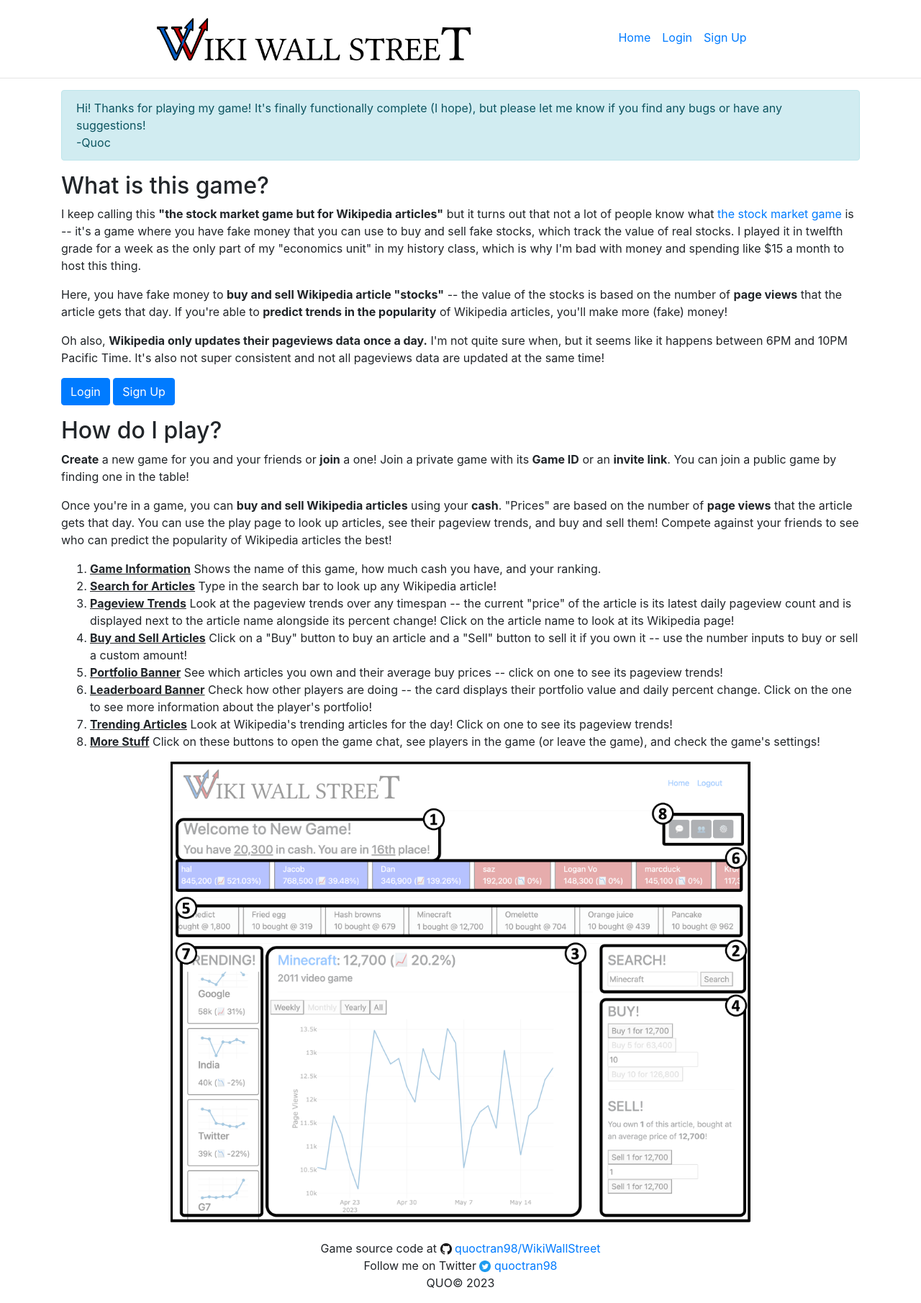
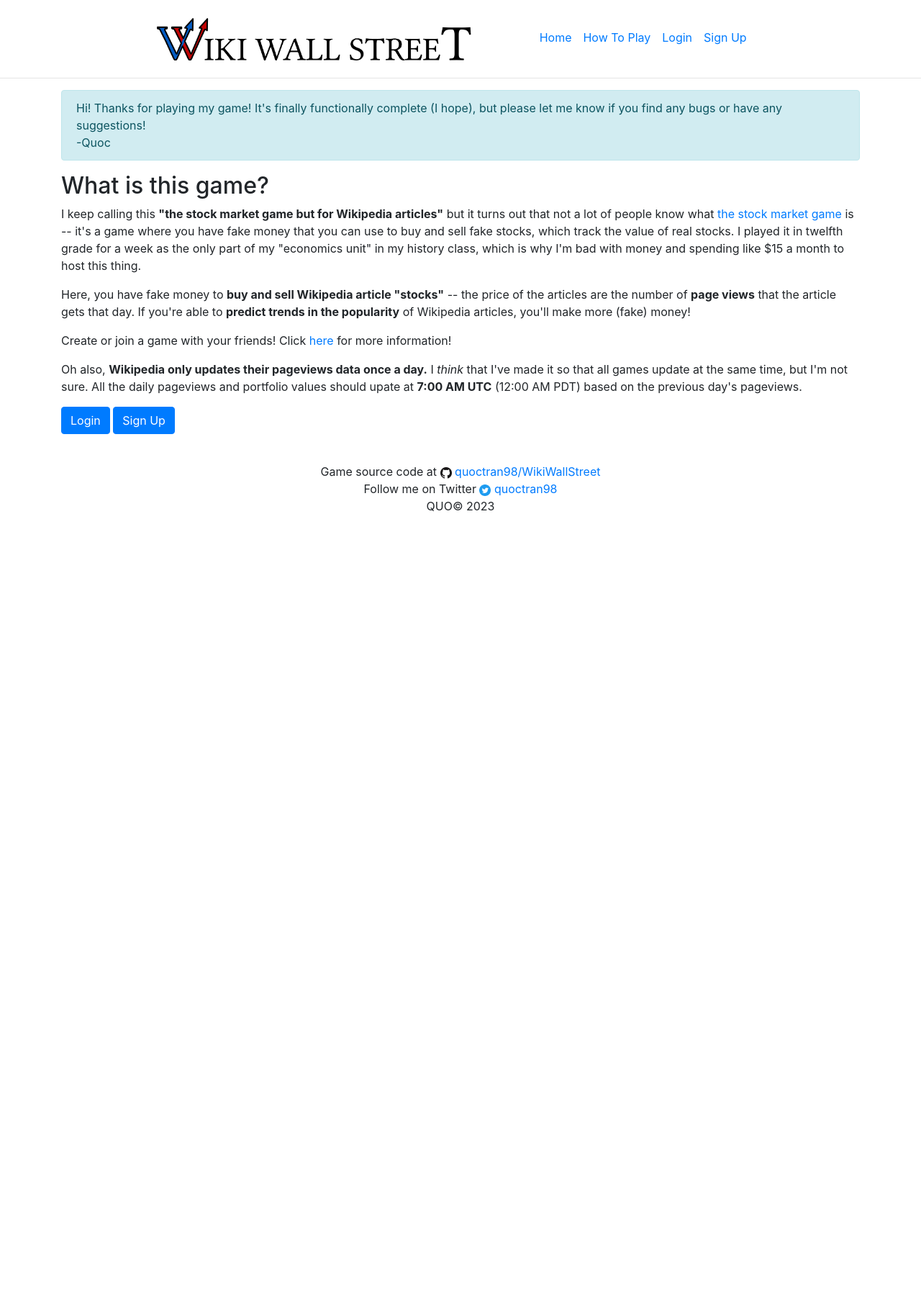
Before and after one commit to quoctran98/Wiki-Wall-Street, a Flask app: page / in a window 1280 px wide. Shown: the whole page at 72% size. After the commit the page ends 710 px from the top, so only its background shows below. Run offline with Flask 2, Linux system fonts and the light colour scheme; parts of the project's set-up code (start-up, migrations or seed data) failed here and were passed over; some libraries are stand-ins or nearby versions.

Commit message:
Moved help to a separate page

```diff
--- a/server/routes/main.py
+++ b/server/routes/main.py
@@ -17,9 +17,9 @@ def index():
 def profile():
     return(render_template("profile.html", name=current_user.name))
 
-@main.route("/about")
-def about():
-    return(render_template("about.html"))
+@main.route("/help")
+def help():
+    return(render_template("help.html"))
 
 @main.route("/invite")
 def invite():
--- a/server/templates/base.html
+++ b/server/templates/base.html
@@ -63,6 +63,9 @@
                 <ul class="navbar-nav">
                     <li class="nav-item">
                         <a class="nav-link" href="{{ url_for('main.index') }}">Home</a>
+                    </li>
+                    <li class="nav-item">
+                        <a class="nav-link" href="{{ url_for('main.help') }}">How To Play</a>
                     </li>
                     {% if not current_user.is_authenticated %}
                     <li class="nav-item">
--- a/server/templates/index.html
+++ b/server/templates/index.html
@@ -25,13 +25,17 @@
 </p>
 <p>
   Here, you have fake money to <b>buy and sell Wikipedia article "stocks"</b>
-  -- the value of the stocks is based on the number of <b>page views</b> that the article gets that day.
+  -- the price of the articles are the number of <b>page views</b> that the article gets that day.
   If you're able to <b>predict trends in the popularity</b> of Wikipedia articles, you'll make more (fake) money!
 </p>
 <p>
+  Create or join a game with your friends! Click <a href="{{ url_for('main.help') }}">here</a> for more information!
+</p>
+<p>
   Oh also, <b>Wikipedia only updates their pageviews data once a day.</b>
-   I'm not quite sure when, but it seems like it happens between 6PM and 10PM Pacific Time.
-   It's also not super consistent and not all pageviews data are updated at the same time!
+  I <i>think</i> that I've made it so that all games update at the same time, but I'm not sure.
+  All the daily pageviews and portfolio values should upate at <b>7:00 AM UTC</b> (12:00 AM PDT)
+  based on the previous day's pageviews.
 </p>
 
 <!-- SHOW EITHER LOGIN/SIGNUP BUTTONS OR THE GAME TABLE -->
@@ -101,49 +105,6 @@
   <script src="{{url_for('static', filename='js/home-game-table.js')}}"></script>
 
 {% endif %}
-
-<h2>How do I play?</h2>
-
-<p>
-  <b>Create</b> a new game for you and your friends or <b>join</b> a one!
-  Join a private game with its <b>Game ID</b> or an <b>invite link</b>. You can join a public game by finding one in the table!
-<p>
-
-<p>
-  Once you're in a game, you can <b>buy and sell Wikipedia articles</b> using your <b>cash</b>.
-  "Prices" are based on the number of <b>page views</b> that the article gets that day.
-  You can use the play page to look up articles, see their pageview trends, and buy and sell them!
-  Compete against your friends to see who can predict the popularity of Wikipedia articles the best!
-</p>
-
-<ol>
-  <li>
-    <ins><b>Game Information</b></ins> Shows the name of this game, how much cash you have, and your ranking.
-  </li>
-  <li>
-    <ins><b>Search for Articles</b></ins> Type in the search bar to look up any Wikipedia article!
-  </li>
-  <li>
-    <ins><b>Pageview Trends</b></ins> Look at the pageview trends over any timespan -- the current "price" of the article is its latest daily pageview count and is displayed next to the article name alongside its percent change! Click on the article name to look at its Wikipedia page!
-  </li>
-  <li>
-    <ins><b>Buy and Sell Articles</b></ins> Click on a "Buy" button to buy an article and a "Sell" button to sell it if you own it -- use the number inputs to buy or sell a custom amount!
-  </li>
-  <li>
-    <ins><b>Portfolio Banner</b></ins> See which articles you own and their average buy prices -- click on one to see its pageview trends!
-  </li>
-  <li>
-    <ins><b>Leaderboard Banner</b></ins> Check how other players are doing -- the card displays their portfolio value and daily percent change. Click on the one to see more information about the player's portfolio!
-  </li>
-  <li>
-    <ins><b>Trending Articles</b></ins> Look at Wikipedia's trending articles for the day! Click on one to see its pageview trends!
-  </li>
-  <li>
-    <ins><b>More Stuff</b></ins> Click on these buttons to open the game chat, see players in the game (or leave the game), and check the game's settings!
-  </li>
-</ol>
-
-<img style="max-width: 100%; max-height: 80vh;display: block; margin-left: auto; margin-right: auto;" src="{{url_for('static', filename='img/tutorial/tutorial-main.png')}}" alt="Tutorial Image">
 
 </div>
 
```
Also changed, not shown: server/templates/help.html (added, +52 -0 lines), server/templates/invite.html (+6 -46 lines).
